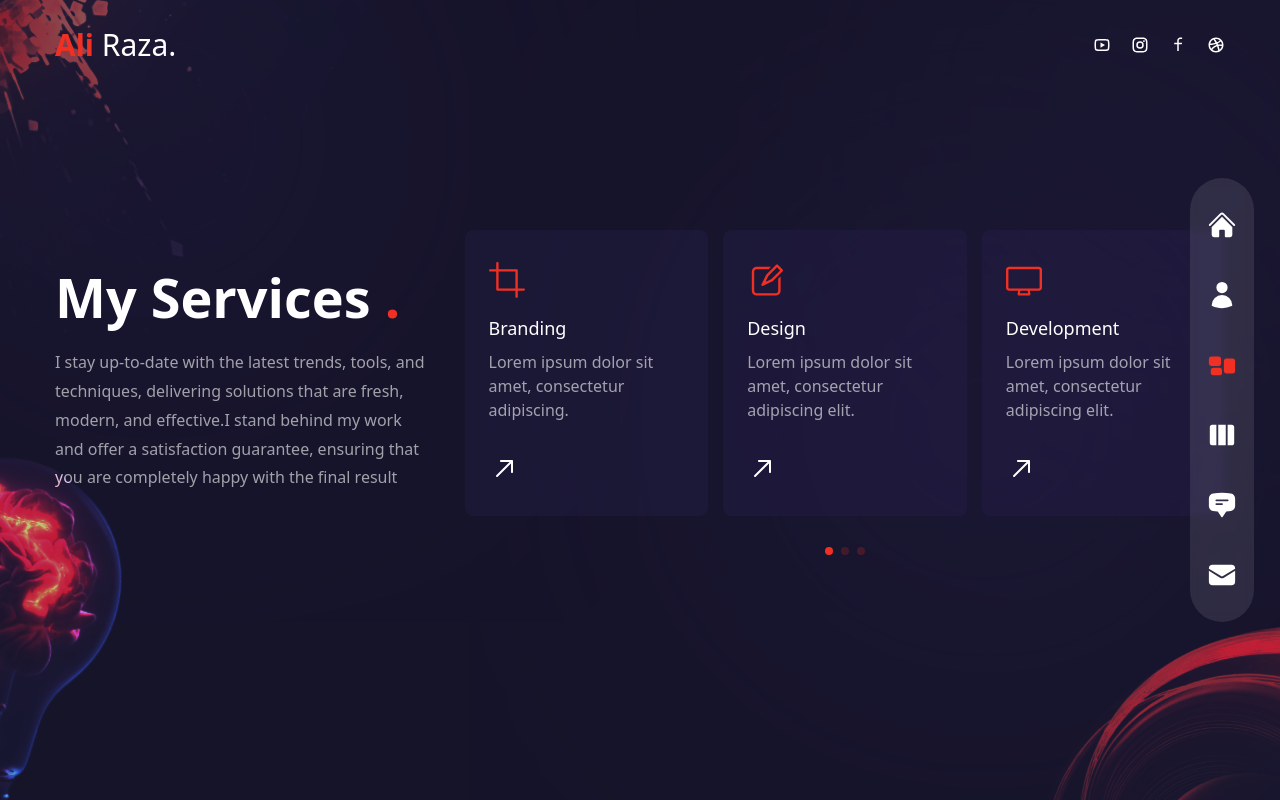
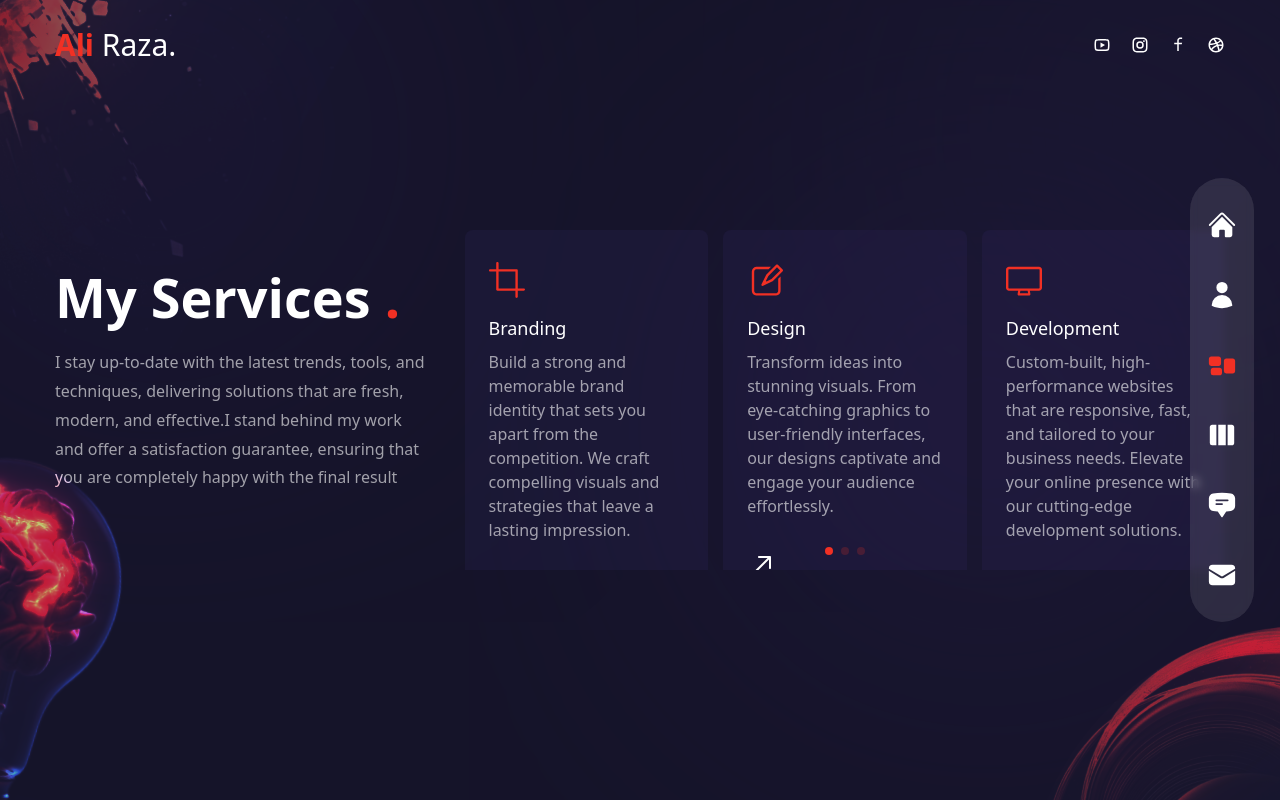
Before and after one commit to Aliraza324/AliPortfolio, a Next.js app in the folder PortfolioAli/: page /services in a window 1280 px wide. Built offline with nearby package versions, Linux system fonts and the light colour scheme.

Commit message:
Update ServiceSlider.js

```diff
--- a/PortfolioAli/components/ServiceSlider.js
+++ b/PortfolioAli/components/ServiceSlider.js
@@ -22,27 +22,27 @@ const serviceData = [
   {
     icon: <RxCrop />,
     title: 'Branding',
-    description: 'Lorem ipsum dolor sit amet, consectetur adipiscing.',
+    description: 'Build a strong and memorable brand identity that sets you apart from the competition. We craft compelling visuals and strategies that leave a lasting impression.',
   },
   {
     icon: <RxPencil2 />,
     title: 'Design',
-    description: 'Lorem ipsum dolor sit amet, consectetur adipiscing elit.',
+    description: 'Transform ideas into stunning visuals. From eye-catching graphics to user-friendly interfaces, our designs captivate and engage your audience effortlessly.',
   },
   {
     icon: <RxDesktop />,
     title: 'Development',
-    description: 'Lorem ipsum dolor sit amet, consectetur adipiscing elit.',
+    description: 'Custom-built, high-performance websites that are responsive, fast, and tailored to your business needs. Elevate your online presence with our cutting-edge development solutions.',
   },
   {
     icon: <RxReader />,
     title: 'Copywriting',
-    description: 'Lorem ipsum dolor sit amet, consectetur adipiscing elit.',
+    description: 'Words that sell, engage, and inspire. We create persuasive and SEO-optimized content that turns visitors into loyal customers.',
   },
   {
     icon: <RxRocket />,
     title: 'SEO',
-    description: 'Lorem ipsum dolor sit amet, consectetur adipiscing elit.',
+    description: 'Boost your website’s visibility and rank higher on search engines. Our proven SEO strategies drive more traffic, leads, and conversions for your business.',
   },
 ];
 
```
